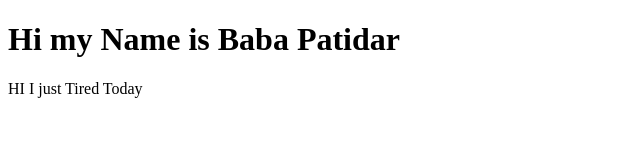
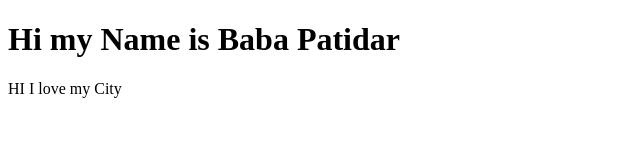
Before and after one commit to AtulPatidar1709/AtulPatidarPortfolio, a plain HTML site: page index.html in a window 1280 px wide. Shown: the full height of the page, 0-640 px from the left. Drawn offline with Linux system fonts and the light colour scheme.

Commit message:
Change Atul

```diff
--- a/index.html
+++ b/index.html
@@ -9,7 +9,7 @@
 <body>
 <h1>Hi my Name is Baba Patidar </h1>
 <p>
-    HI I just Tired Today
+    HI I love my City
 </p>
 
 </body>
```
